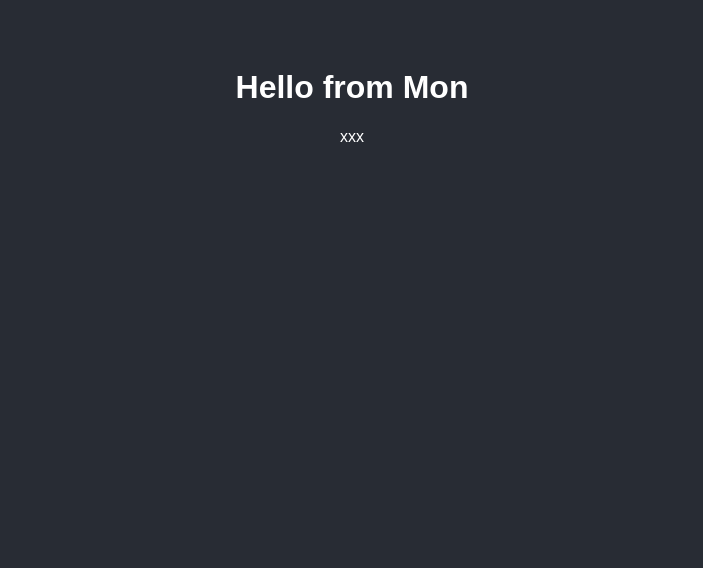
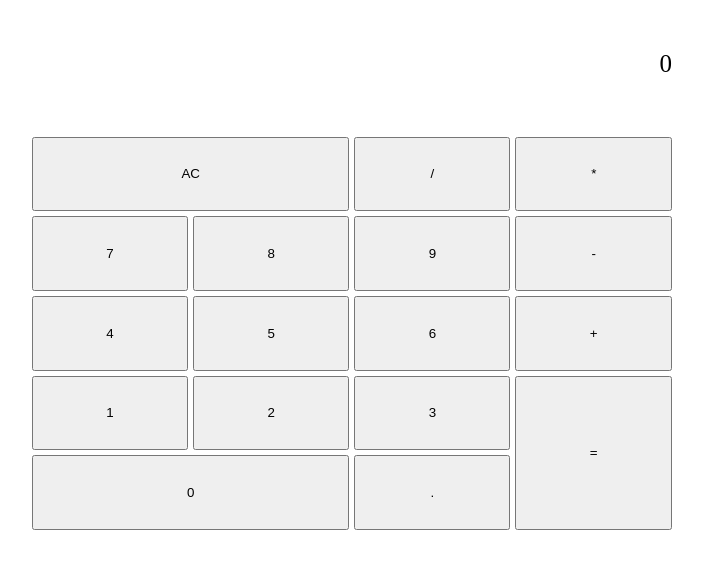
Before and after one commit to monbird/calculator, a React app: page / in a window 1280 px wide. Shown: the whole page, without its empty margins (288-991 px from the left). Built offline with nearby package versions, Linux system fonts and the light colour scheme.

Commit message:
create React components: dispaly, buttons; basic calc. display

```diff
--- a/public/index.html
+++ b/public/index.html
@@ -4,11 +4,12 @@
     <meta charset="utf-8" />
     <meta name="viewport"
       content="width=device-width, initial-scale=1" />
-    <title>React App</title>
+    <title>Calculator</title>
   </head>
   <body>
 
     <div id="root"></div>
 
   </body>
+  <script src="https://cdn.freecodecamp.org/testable-projects-fcc/v1/bundle.js"></script>
 </html>
--- a/src/index.js
+++ b/src/index.js
@@ -2,15 +2,125 @@ import React from 'react';
 import ReactDOM from 'react-dom';
 import './style.css';
 
-class MyHeader extends React.Component {
+class Calculator extends React.Component {
+  constructor(props) {
+    super(props);
+    this.state = {
+      currentExpression: "0",
+      operatorFlag: false,
+      decimalFlag: false,
+      inputLimit: 20
+    };
+    this.handleClick = this.handleClick.bind(this);
+  }
+
+  handleClick = (buttonName) => {
+    let currentExpression = this.state.currentExpression;
+    let operatorFlag = this.state.operatorFlag;
+    let decimalFlag = this.state.decimalFlag;
+
+    switch(buttonName){
+      case "0":
+      case "1":
+      case "2":
+      case "3":
+      case "4":
+      case "5":
+      case "6":
+      case "7":
+      case "8":
+      case "9":
+        if (this.state.currentExpression !== "0"){
+          currentExpression += buttonName;
+          operatorFlag = false;
+        } else{
+          currentExpression = buttonName;
+        }
+        break;
+      case "+":
+      case "-":
+      case "*":
+      case "/":
+        if(!this.state.operatorFlag){
+          currentExpression += buttonName;
+          operatorFlag = true;
+          decimalFlag = false;
+        } else{
+          let slice = currentExpression.slice(0, currentExpression.length - 1);
+          currentExpression = slice + buttonName;
+        }
+        break;
+      case ".":
+        if(!this.state.decimalFlag){
+          currentExpression += buttonName;
+          decimalFlag = true;
+        }
+        break;
+      case "AC":
+        currentExpression = "0";
+        operatorFlag = false;
+        decimalFlag = false;
+        break;
+      case "=":
+        currentExpression = Math.round(1000000000000 * eval(currentExpression)) / 1000000000000;
+        operatorFlag = false;
+        decimalFlag = true;
+        break;
+    }
+
+    this.setState({
+      currentExpression: currentExpression,
+      operatorFlag: operatorFlag,
+      decimalFlag: decimalFlag
+    })
+  }
+
   render() {
     return (
       <div>
-      <h1>Hello from Mon</h1>
-      <p>xxx</p>
+        <div id="grid-container">
+        <Screen id="display" currentExpression={this.state.currentExpression} />
+        <Button id="zero" name="0" handleClick={this.handleClick}/>
+        <Button id="one" name="1" handleClick={this.handleClick}/>
+        <Button id="two" name="2" handleClick={this.handleClick}/>
+        <Button id="three" name="3" handleClick={this.handleClick}/>
+        <Button id="four" name="4" handleClick={this.handleClick}/>
+        <Button id="five" name="5" handleClick={this.handleClick}/>
+        <Button id="six" name="6" handleClick={this.handleClick}/>
+        <Button id="seven" name="7" handleClick={this.handleClick}/>
+        <Button id="eight" name="8" handleClick={this.handleClick}/>
+        <Button id="nine" name="9" handleClick={this.handleClick}/>
+        <Button id="clear" name="AC" handleClick={this.handleClick}/>
+        <Button id="equals" name="=" handleClick={this.handleClick}/>
+        <Button id="decimal" name="." handleClick={this.handleClick}/>
+        <Button id="add" name="+" handleClick={this.handleClick}/>
+        <Button id="subtract" name="-" handleClick={this.handleClick}/>
+        <Button id="multiply" name="*" handleClick={this.handleClick}/>
+        <Button id="divide" name="/" handleClick={this.handleClick}/>
+        </div>
       </div>
+    );
+  };
+}
+
+class Screen extends React.Component {
+  render(){
+    return(
+      <div id={this.props.id}>{this.props.currentExpression}</div>
     );
   }
 }
 
-ReactDOM.render(<MyHeader />, document.getElementById('root'));
+class Button extends React.Component {
+  runParentHandleClick = () => {
+    this.props.handleClick(this.props.name)
+  }
+  render() {
+    return(
+      <button id={this.props.id} onClick={this.runParentHandleClick}>{this.props.name}</button>
+    );
+  }
+}
+
+
+ReactDOM.render(<Calculator />, document.getElementById('root'));
--- a/src/style.css
+++ b/src/style.css
@@ -1,7 +1,101 @@
-body {
-    background-color: #282c34;
-    color: white;
-    padding: 40px;
-    font-family: Arial;
-    text-align: center;
-  }
+#grid-container {
+  display: grid;
+  grid-gap: 5px;
+  grid-template-columns: auto auto auto auto;
+  grid-template-rows: auto auto auto auto auto auto;
+  margin: 50px auto;
+  height: 60vh;
+  width: 50vw;
+}
+
+#display {
+  grid-column: 1 / 5;
+  grid-row: 1 / 2;
+  font-size: 25px;
+  text-align: right;
+}
+
+#zero {
+  grid-column: 1 / 3;
+  grid-row: 6 / 7;
+}
+
+#one {
+  grid-column: 1 / 2;
+  grid-row: 5 / 6;
+}
+
+#two {
+  grid-column: 2 / 3;
+  grid-row: 5 / 6;
+}
+
+#three {
+  grid-column: 3 / 4;
+  grid-row: 5 / 6;
+}
+
+#four {
+  grid-column: 1 / 2;
+  grid-row: 4 / 5;
+}
+
+#five {
+  grid-column: 2 / 3;
+  grid-row: 4 / 5;
+}
+
+#six {
+  grid-column: 3 / 4;
+  grid-row: 4 / 5;
+}
+
+#seven {
+  grid-column: 1 / 2;
+  grid-row: 3 / 4;
+}
+
+#eight {
+  grid-column: 2 / 3;
+  grid-row: 3 / 4;
+}
+
+#nine {
+  grid-column: 3 / 4;
+  grid-row: 3 / 4;
+}
+
+#clear {
+  grid-column: 1 / 3;
+  grid-row: 2 / 3;
+}
+
+#equals {
+  grid-column: 4 / 5;
+  grid-row: 5 / 7;
+}
+
+#decimal {
+  grid-column: 3 / 4;
+  grid-row: 6 / 7;
+}
+
+#add {
+  grid-column: 4 / 5;
+  grid-row: 4 / 5;
+}
+
+#subtract {
+  grid-column: 4 / 5;
+  grid-row: 3 / 4;
+}
+
+#multiply {
+  grid-column: 4 / 5;
+  grid-row: 2 / 3;
+}
+
+#divide {
+  grid-column: 3 / 4;
+  grid-row: 2 / 3;
+}
```
